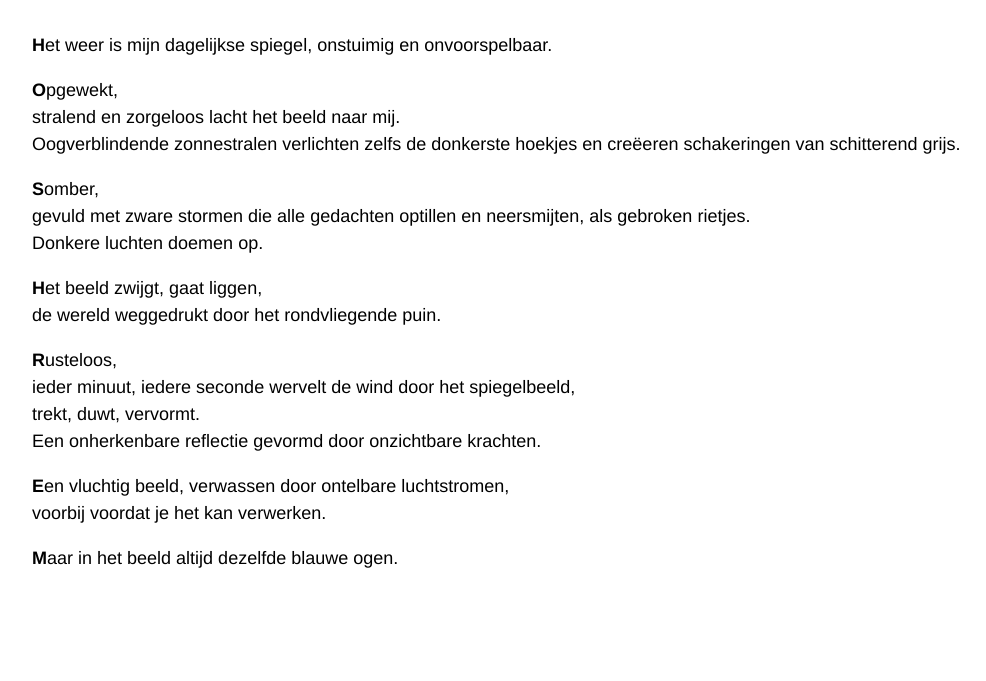
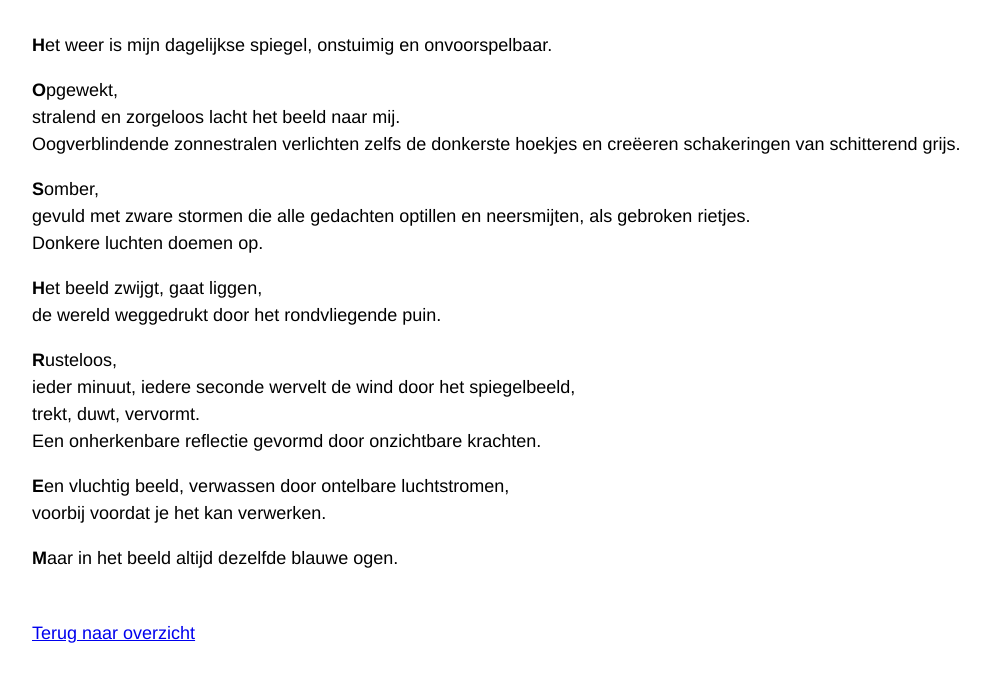
Before and after one commit to MClaass/things-im-sad-glad-about, a website: page src/mijn_spiegelbeeld/index.html in a window 1280 px wide. Shown: the part 105-786 px from the top of the page, without its empty margins (16-1002 px from the left). Drawn offline with Linux system fonts and the light colour scheme.

Commit message:
add back button to poems

```diff
--- a/src/mijn_spiegelbeeld/index.html
+++ b/src/mijn_spiegelbeeld/index.html
@@ -44,6 +44,9 @@
             <p>Maar in het beeld altijd dezelfde blauwe ogen.</p>
         </div>
     </section>
+    <footer>
+        <a href="./../../index.html" class="back">Terug naar overzicht</a>
+    </footer>
 </body>
 
 </html>
--- a/src/mijn_spiegelbeeld/style.css
+++ b/src/mijn_spiegelbeeld/style.css
@@ -10,3 +10,7 @@
 .poem  p::first-letter {
     font-weight: 700;
 }
+
+footer {
+    margin: 1rem 0 0 3rem;
+}
--- a/src/thuis/style.css
+++ b/src/thuis/style.css
@@ -10,3 +10,7 @@
 .poem  p::first-letter {
     font-weight: 700;
 }
+
+footer {
+    margin: 1rem 0 0 3rem;
+}
```
Also changed, not shown: src/thuis/index.html (+3 -0 lines).
